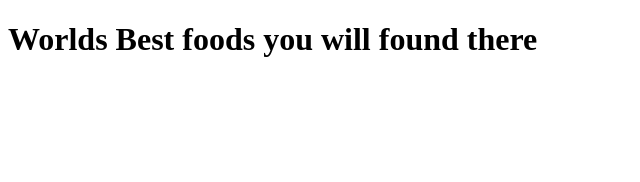
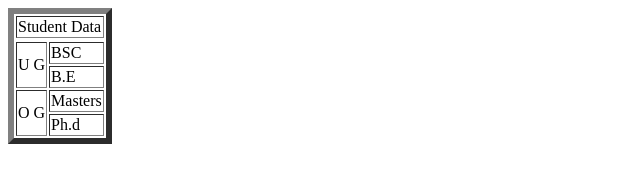
Before and after one commit to Mudasirkhan-dev/Mudasirkhan-dev, a plain HTML site: page Single_Page(Website_project)/index.html in a window 1280 px wide. Shown: the whole page, without its empty margins (0-640 px from the left). Drawn offline with Linux system fonts and the light colour scheme.

Commit message:
Today Lecture on web

```diff
--- a/Single_Page(Website_project)/index.html
+++ b/Single_Page(Website_project)/index.html
@@ -8,8 +8,62 @@
 <body>
 
 
-    <h1>Worlds Best foods you will found there</h1>
 
+<table border="6">
+    <!-- Table row
+    <tr>
+
+     <th>First Name</th>
+     <th>Last Name</th>
+     <th>Marks</th>
+
+    </tr>
+
+    <tr>
+        <td>Ahmad</td>
+        <td>Kamal</td>
+        <td >15</td>
+    </tr>
+    <tr>
+        <td colspan="2">Data</td>
+        <td>Kamal</td>
+        <td >50</td>
+    </tr><tr>
+        <td>Akmal</td>
+        <td>Kamal</td>
+        <td>90</td>
+    </tr> -->
+
+    <tr>
+        <td colspan="3">Student Data</td>
+
+    </tr>
+   <tr>
+
+   </tr>
+    <tr>
+        <td rowspan="2">
+            U G
+        </td>
+        <td>BSC</td>
+    </tr>
+    <tr>
+        <td>B.E</td>
+    </tr>
+
+</tr>
+<tr>
+    <td rowspan="2">
+        O G
+    </td>
+    <td>Masters</td>
+</tr>
+<tr>
+    <td>Ph.d</td>
+</tr>
+
+
+</table>
 
 </body>
 </html>
```
